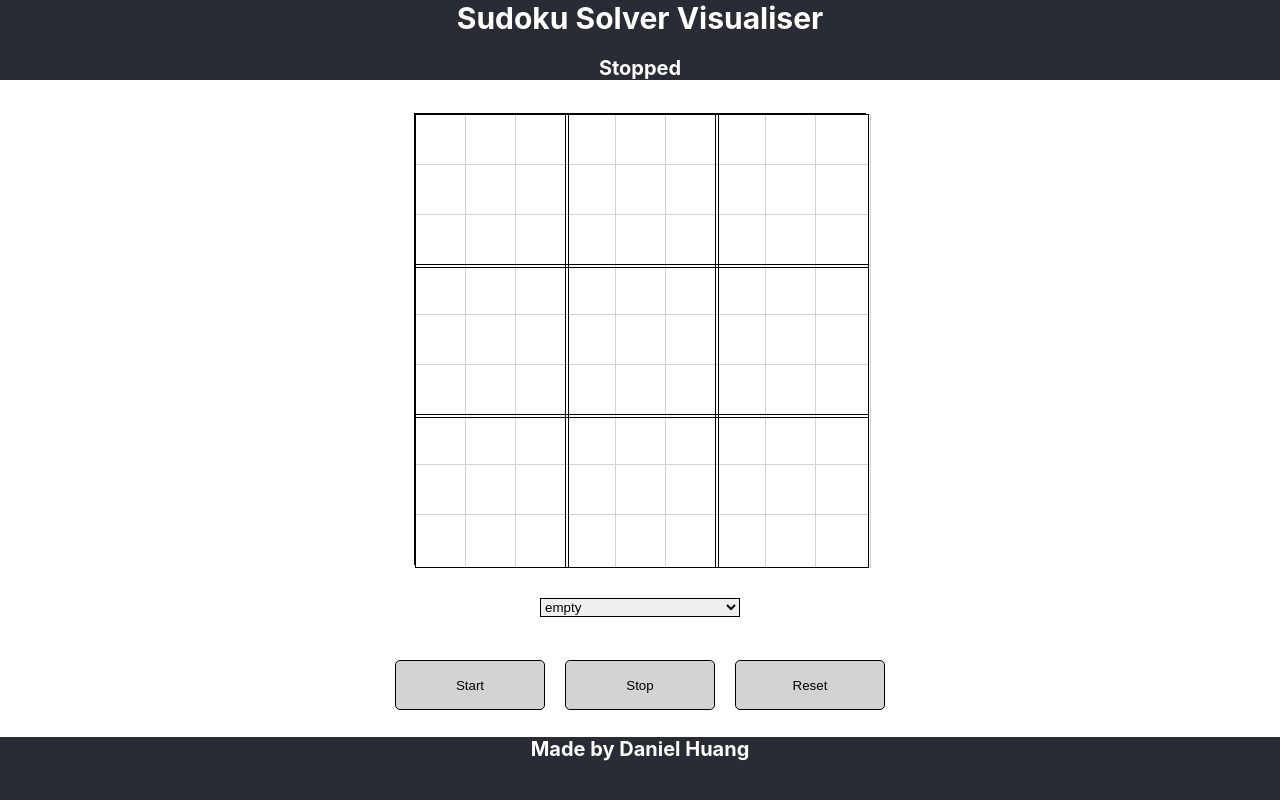
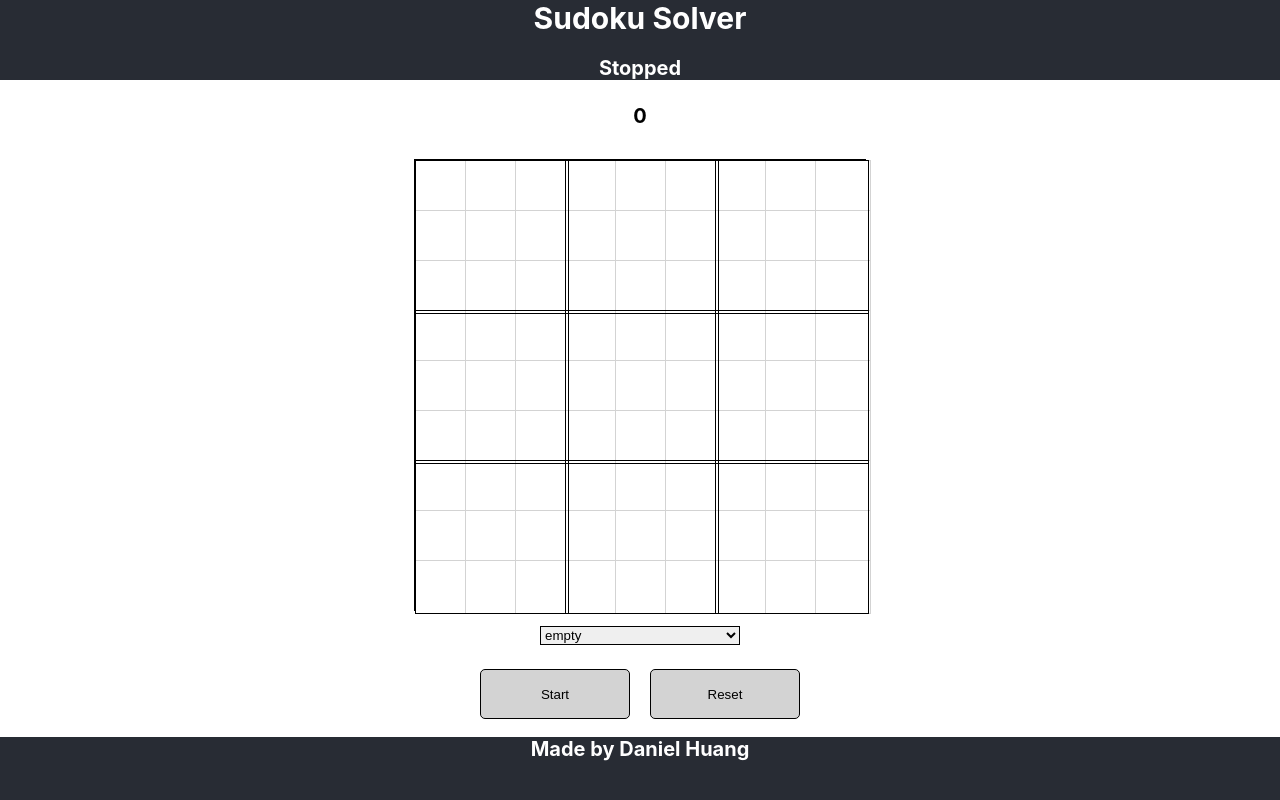
Before and after one commit to Daniel-Huang98/sudoku, a React (Create React App) app: page / in a window 1280 px wide. Shown: the top 800 px of the page. Built offline with nearby package versions, Linux system fonts and the light colour scheme.

Commit message:
no longer has the cool effecgt

```diff
--- a/src/App.tsx
+++ b/src/App.tsx
@@ -3,17 +3,8 @@ import Board from "./components/Board";
 import "./css/App.css";
 import { clearBoard, selectBoard, boardArray } from "./Constants";
 
-import {
-  validInput,
-  guessNaive,
-  IGuess,
-  IState,
-  noZeros,
-  newBoard,
-  guessPrune
-} from "./helpers";
+import { validInput, IGuess, Icount, newBoard, guessPrune } from "./helpers";
 import Dashboard from "./components/Dashboard";
-import { findAllByDisplayValue } from "@testing-library/react";
 
 const App = () => {
   const [play, setPlay] = React.useState(false);
@@ -24,18 +15,15 @@ const App = () => {
   });
   const [invalid, setInvalid] = React.useState(false);
   const [done, setDone] = React.useState(false);
-
-  const update = (input: IState) => {
-    if (noZeros(input.board) && validInput(input.board)) {
-      setDone(true);
-      setPlay(false);
-    }
-
-    setInput(input);
-  };
+  const [count, setCount] = React.useState(0);
+  const [val, setVal] = React.useState(0);
 
   const reset = () => {
-    window.location.reload();
+    setInput({
+      board: newBoard(boardArray[val]),
+      guess: new Array<IGuess>(),
+      popped: false
+    });
   };
 
   const start = () => {
@@ -48,20 +36,19 @@ const App = () => {
     setDone(false);
   };
 
-  const stop = () => setPlay(false);
+  const loadBoard = (board: number[][], done: boolean, count: Icount) => {
+    setInput({ guess: [], popped: false, board });
+    setDone(done);
+    setPlay(false);
+    setCount(count.count);
+  };
+
+  const counter = { count: 0, state: [] };
 
   useEffect(() => {
     if (play) {
-      //setTimeout(() => {
-      //if (play && !done) {
-      //guessNaive(input, update);
-      // }
-      //}, 1);
       if (!done) {
-        guessPrune(input.board, (board: number[][], done: boolean) => {
-          setInput({ guess: [], popped: false, board });
-          setDone(done);
-        });
+        guessPrune(input.board, loadBoard, counter);
       }
     }
   });
@@ -76,12 +63,14 @@ const App = () => {
   };
 
   const LoadBoard = (event: any) => {
-    const val = event.target.value;
+    const ind = event.target.value;
+
     setInput({
-      board: newBoard(boardArray[val]),
+      board: newBoard(boardArray[ind]),
       guess: new Array<IGuess>(),
       popped: false
     });
+    setVal(ind);
   };
 
   const boards = selectBoard.map(val => (
@@ -91,7 +80,7 @@ const App = () => {
   return (
     <div className="App">
       <header>
-        <h1>Sudoku Solver Visualiser</h1>
+        <h1>Sudoku Solver</h1>
         <h2>
           {invalid
             ? "Invalid Input"
@@ -103,11 +92,12 @@ const App = () => {
         </h2>
       </header>
       <div className="body">
+        <h2>{count}</h2>
         <Board EnterBoard={EnterBoard} play={play} board={input.board} />
         <select disabled={play} onChange={LoadBoard}>
           {boards}
         </select>
-        <Dashboard start={start} stop={stop} reset={reset} />
+        <Dashboard start={start} reset={reset} />
       </div>
       <footer>
         <h2>Made by Daniel Huang</h2>
--- a/src/Constants.tsx
+++ b/src/Constants.tsx
@@ -20,6 +20,18 @@ export const clearBoard3 = [
   [0, 0, 8, 0, 0, 0, 0, 0, 9],
   [0, 5, 0, 0, 0, 3, 0, 0, 1],
   [0, 0, 4, 6, 0, 0, 0, 0, 0]
+];
+
+export const clearBoard4 = [
+  [8, 0, 0, 0, 0, 0, 0, 0, 0],
+  [0, 0, 3, 6, 0, 0, 0, 0, 0],
+  [0, 7, 0, 0, 9, 0, 2, 0, 0],
+  [0, 5, 0, 0, 0, 7, 0, 0, 0],
+  [0, 0, 0, 0, 4, 5, 7, 0, 0],
+  [0, 0, 0, 1, 0, 0, 0, 3, 0],
+  [0, 0, 1, 0, 0, 0, 0, 6, 8],
+  [0, 0, 8, 5, 0, 0, 0, 1, 0],
+  [0, 9, 0, 0, 0, 0, 4, 0, 0]
 ];
 
 export const clearBoard1 = [
@@ -50,10 +62,17 @@ export const selectBoard = [
   { board: 0, label: "empty" },
   { board: 1, label: "Example 1" },
   { board: 2, label: "Example 2" },
-  { board: 3, label: "Example 3" }
+  { board: 3, label: "Example 3" },
+  { board: 4, label: "Example 4" }
 ];
 
-export const boardArray = [clearBoard, clearBoard1, clearBoard2, clearBoard3];
+export const boardArray = [
+  clearBoard,
+  clearBoard1,
+  clearBoard2,
+  clearBoard3,
+  clearBoard4
+];
 
 const oneSet = {
   1: false,
--- a/src/components/Dashboard.tsx
+++ b/src/components/Dashboard.tsx
@@ -3,15 +3,13 @@ import ButtonInput from "./Button";
 
 interface IDashboard {
   start: () => void;
-  stop: () => void;
   reset: () => void;
 }
 
-const Dashboard: React.FC<IDashboard> = ({ start, stop, reset }) => {
+const Dashboard: React.FC<IDashboard> = ({ start, reset }) => {
   return (
     <div id="Dashboard">
       <ButtonInput onClick={start} label={"Start"} />
-      <ButtonInput onClick={stop} label={"Stop"} />
       <ButtonInput onClick={reset} label={"Reset"} />
     </div>
   );
--- a/src/components/NumberInput.tsx
+++ b/src/components/NumberInput.tsx
@@ -24,7 +24,7 @@ const NumberInput: React.FC<INumberInput> = props => {
       id={`${props.x} ${props.y}`}
       onChange={props.EnterBoard}
       readOnly={props.play}
-      value={props.input === 0 ? undefined : props.input}
+      value={props.input === 0 ? "" : props.input}
     />
   );
 };
--- a/src/helpers.tsx
+++ b/src/helpers.tsx
@@ -96,7 +96,7 @@ export interface IState {
   popped: boolean;
 }
 
-export const guessNaive = (input: IState, update: (input: IState) => void) => {
+export const guess = (input: IState, update: (input: IState) => void) => {
   var guess = [...input.guess];
   var board = input.board;
   var popped = input.popped;
@@ -144,28 +144,77 @@ export const guessNaive = (input: IState, update: (input: IState) => void) => {
   return;
 };
 
+export const guessNaive = (
+  board: number[][],
+  update: (board: number[][], done: boolean, count: number) => void,
+  count: Icount
+) => {
+  /*var guess = [...input.guess];
+  var board = input.board;
+  var popped = input.popped;
+
+  const last = guess[guess.length - 1];
+
+  if ((validInput(board) || guess.length === 0) && !popped) {
+    for (var y = last ? last.y : 0; y < 9; y++) {
+      for (var x = y === last?.y ? last.x + 1 : 0; x < 9; x++) {
+        if (board[y][x] === 0) {
+          guess.push({ x, y, value: 1 });
+          board[y][x] = 1;
+          return;
+        }
+      }
+    }
+  } else {
+    if (++guess[guess.length - 1].value <= 9) {
+      const val = guess[guess.length - 1];
+      board[val.y][val.x] = val.value;
+    } else {
+      const val = guess.pop();
+
+      if (val) {
+        board[val.y][val.x] = 0;
+
+        return;
+      }
+    }
+  }
+  return;*/
+};
+
+export interface Icount {
+  count: number;
+  state: number[][][];
+}
+
 export const guessPrune = (
   board: number[][],
-  update: (board: number[][], done: boolean) => void
+  update: (board: number[][], done: boolean, count: Icount) => void,
+  count: Icount
 ): boolean => {
   const tempBoard = newBoard(board);
+
   //for each board calculate the array of options for each hole
   //choose the option with the least options
   const guess = calcOptions(tempBoard);
+
   if (guess === null) {
-    console.log(tempBoard);
-    update(tempBoard, true);
+    update(tempBoard, true, count);
     return true;
   }
+
   for (var x = 0; x < guess.options.length; x++) {
     tempBoard[guess.y][guess.x] = guess.options[x];
+    count.state.push(newBoard(tempBoard));
+    count.count++;
     if (validInput(tempBoard)) {
-      if (guessPrune(tempBoard, update)) {
+      if (guessPrune(tempBoard, update, count)) {
         return true;
       }
     }
   }
-  return false;
+
+  return false; // no solutions
 };
 
 interface coord {
@@ -180,7 +229,8 @@ const calcOptions = (board: number[][]): coord | null => {
   for (var y = 0; y < 9; y++) {
     for (var x = 0; x < 9; x++) {
       if (board[y][x] === 0) {
-        const curr = getOptions(board, x, y);
+        var curr = getOptions(board, x, y);
+        curr = curr.reverse();
         holes.push({
           x,
           y,
@@ -189,7 +239,7 @@ const calcOptions = (board: number[][]): coord | null => {
         if (leastOption) {
           const len: number = leastOption.options.length;
           leastOption =
-            len < curr.length
+            len <= curr.length
               ? leastOption
               : {
                   x,
@@ -206,7 +256,7 @@ const calcOptions = (board: number[][]): coord | null => {
       }
     }
   }
-  //return holes;
+
   return leastOption;
 };
 
@@ -225,6 +275,24 @@ const getOptions = (board: number[][], x: number, y: number): number[] => {
       return ele !== value;
     });
   }
+
+  for (
+    var col1: number = Math.floor(x / 3) * 3;
+    col1 < Math.floor(x / 3) * 3 + 3;
+    col1++
+  ) {
+    for (
+      var row1: number = Math.floor(y / 3) * 3;
+      row1 < Math.floor(y / 3) * 3 + 3;
+      row1++
+    ) {
+      const value = board[row1][col1];
+      options = options.filter(ele => {
+        return ele !== value;
+      });
+    }
+  }
+
   return options;
 };
 
```
